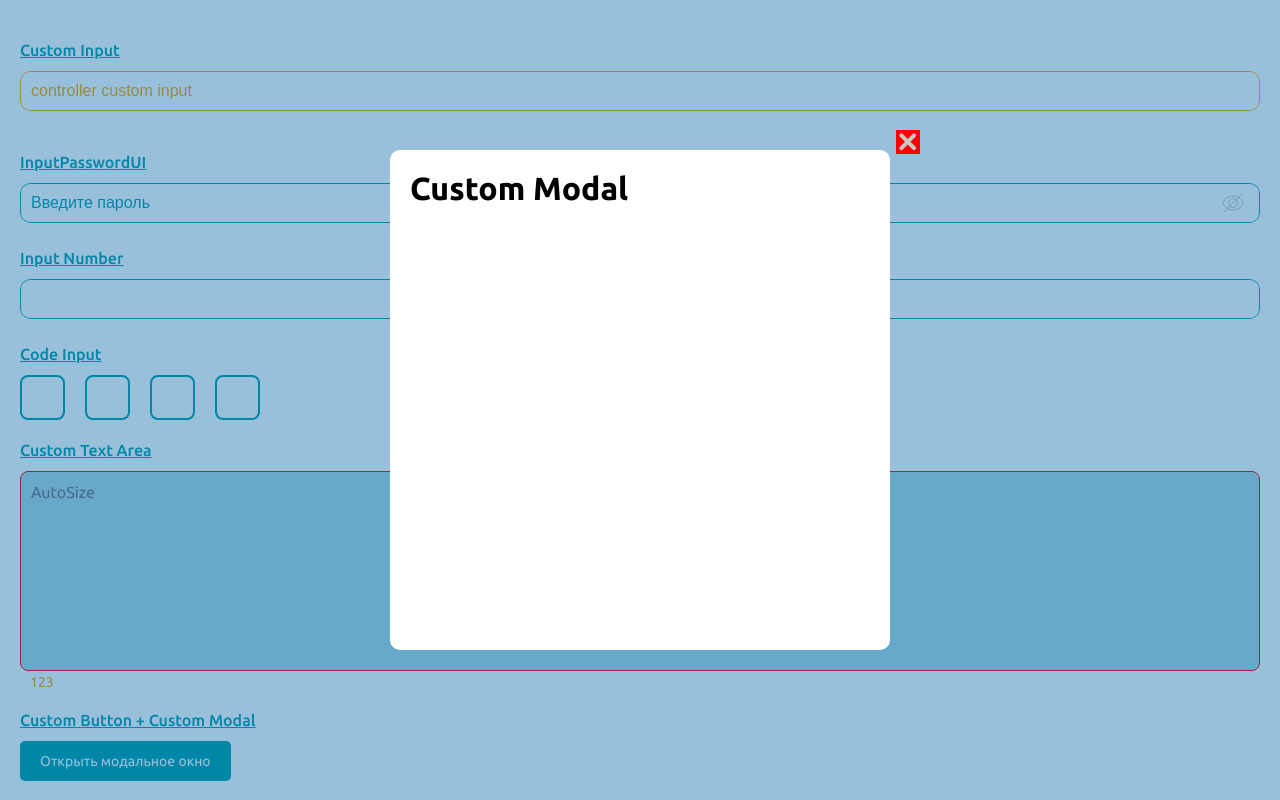
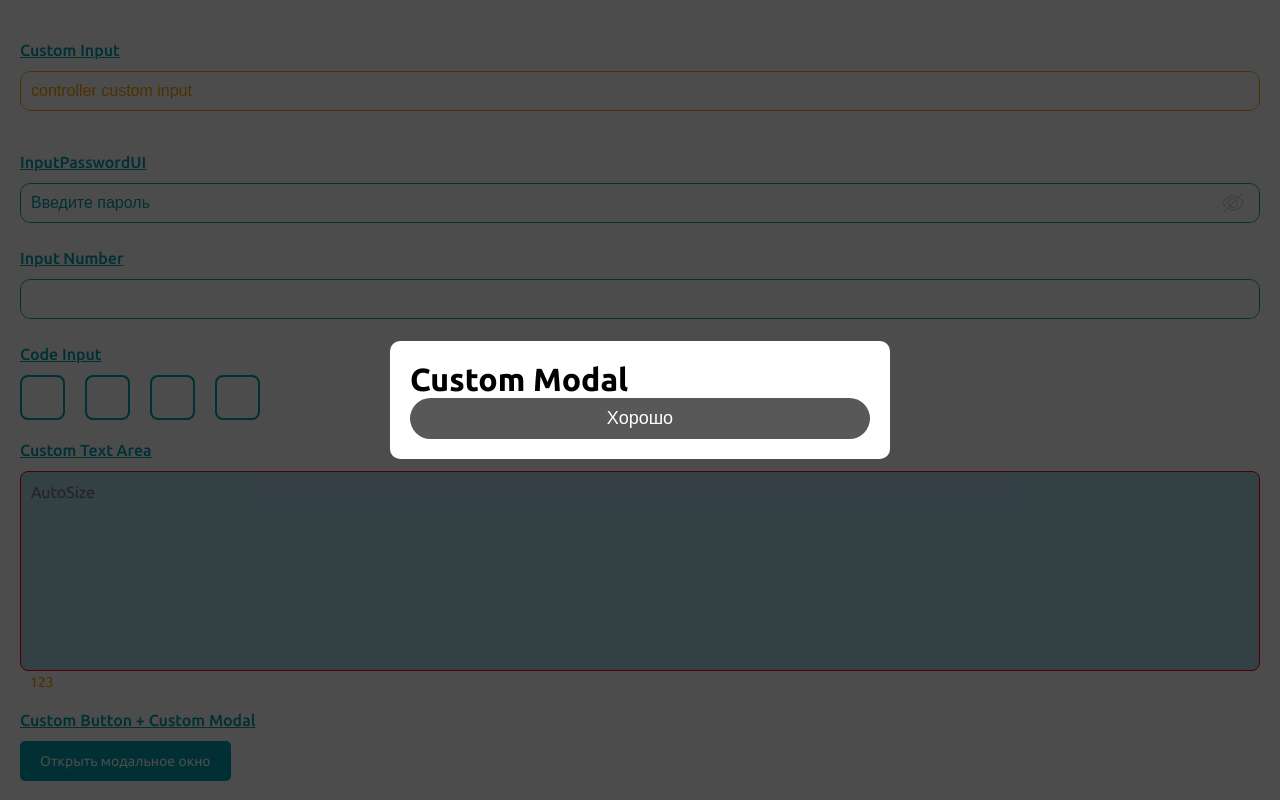
Before and after one commit to INDEX-GG/UI-Library, a React (Create React App) app: page / in a window 1280 px wide. Both pictures are taken after a click on the button "Открыть модальное окно". Shown: the top 800 px of the page. Built offline with nearby package versions, Linux system fonts and the light colour scheme.

Commit message:
update: modal-logic; delete:readme

```diff
--- a/src/UI/ModalUI/ModalContent/ModalContent.tsx
+++ b/src/UI/ModalUI/ModalContent/ModalContent.tsx
@@ -2,29 +2,31 @@ import React from "react";
 import CloseIcon from "UI/ModalUI/assets/icon/CloseIcon";
 import { ModalContentProps, ModalStyleObj } from "UI/ModalUI/types";
 import ModalHeader from "UI/ModalUI/ModalHeader/ModalHeader";
+import { useModalContent } from "UI/ModalUI/ModalContent/useModalContent";
 
-const ModalContent = ({
-  type,
-  children,
-  handleClose,
-  isVisibleClose,
-  styleComponents,
-}: ModalContentProps) => {
+const ModalContent = (props: ModalContentProps) => {
+  //? props
+  const { type, children, handleClose, isAnimationEffect, styleComponents } =
+    props;
+  //? style
   const {
     ContainerSC = DefaultContainerSC,
     WrapperSC = DefaultWrapperSC,
+    BackdoorSC = DefaultBackdoorSC,
     InnerWrapperSC = DefaultInnerWrapperSC,
-    BackdoorSC = DefaultBackdoorSC,
+    HeaderFullscreenModalSC = DefaultHeaderFullscreenModalSC,
+    ChildrenContainerSC = DefaultChildrenContainerSC,
     CloseButtonSC = DefaultCloseButtonSC,
-    HeaderFullscreenModalSC = DefaultHeaderFullscreenModalSC,
+    CloseButtonNameSC = DefaultCloseButtonNameSC,
   } = styleComponents;
 
-  const isMountedCloseButton = isVisibleClose && type !== "fullscreen";
-  const isVisibleHeader = type === "fullscreen";
+  //? main-logic
+  const { isVisibleHeader, isMountedButtonIcon, isMountedButtonName } =
+    useModalContent(props);
 
   return (
     <ContainerSC>
-      <WrapperSC type={type}>
+      <WrapperSC type={type} isAnimationEffect={isAnimationEffect}>
         {isVisibleHeader && (
           <ModalHeader
             handleClose={handleClose}
@@ -32,12 +34,15 @@ const ModalContent = ({
           />
         )}
         <InnerWrapperSC>
-          {isMountedCloseButton && (
+          {isMountedButtonIcon && (
             <CloseButtonSC type="button" onClick={handleClose}>
               <CloseIcon />
             </CloseButtonSC>
           )}
-          {children}
+          <ChildrenContainerSC>{children}</ChildrenContainerSC>
+          {isMountedButtonName && (
+            <CloseButtonNameSC onClick={handleClose}>Хорошо</CloseButtonNameSC>
+          )}
         </InnerWrapperSC>
       </WrapperSC>
       <BackdoorSC onClick={handleClose} />
@@ -46,12 +51,14 @@ const ModalContent = ({
 };
 
 const {
-  CloseButtonSC: DefaultCloseButtonSC,
   ContainerSC: DefaultContainerSC,
   WrapperSC: DefaultWrapperSC,
+  BackdoorSC: DefaultBackdoorSC,
   InnerWrapperSC: DefaultInnerWrapperSC,
-  BackdoorSC: DefaultBackdoorSC,
   HeaderFullscreenModalSC: DefaultHeaderFullscreenModalSC,
+  CloseButtonSC: DefaultCloseButtonSC,
+  CloseButtonNameSC: DefaultCloseButtonNameSC,
+  ChildrenContainerSC: DefaultChildrenContainerSC,
 } = ModalStyleObj;
 
 export default React.memo(ModalContent);
--- /dev/null
+++ b/src/UI/ModalUI/ModalContent/useModalContent.ts
@@ -0,0 +1,21 @@
+import { ModalContentProps } from "UI/ModalUI/types";
+
+export const useModalContent = (props: ModalContentProps) => {
+  const { type, typeCloseButton } = props;
+
+  const isVisibleHeader = type === "fullscreen";
+
+  const isMountedButton = !!typeCloseButton && type !== "fullscreen";
+
+  const isMountedButtonIcon =
+    isMountedButton && typeCloseButton === "buttonIcon";
+
+  const isMountedButtonName =
+    isMountedButton && typeCloseButton === "buttonName";
+
+  return {
+    isVisibleHeader,
+    isMountedButtonIcon,
+    isMountedButtonName,
+  };
+};
--- a/src/UI/ModalUI/ModalUI.tsx
+++ b/src/UI/ModalUI/ModalUI.tsx
@@ -1,9 +1,10 @@
 import React from "react";
 import {
-  DefaultModalIsVisibleClose,
+  DefaultModalIsAnimationEffect,
   DefaultModalPortalObj,
   DefaultModalStyleComponents,
   DefaultModalType,
+  DefaultModalTypeCloseButton,
   IModalProps,
 } from "UI/ModalUI/types";
 import { useModalUI } from "UI/ModalUI/useModalUI";
@@ -16,15 +17,17 @@ export const ModalUI = ({
   children,
   type = DefaultModalType,
   portalObj = DefaultModalPortalObj,
-  isVisibleClose = DefaultModalIsVisibleClose,
+  typeCloseButton = DefaultModalTypeCloseButton,
+  isAnimationEffect = DefaultModalIsAnimationEffect,
   styleComponents = DefaultModalStyleComponents,
 }: IModalProps) => {
   const { isPortal, portalName, modalContentProps } = useModalUI({
+    type,
     isOpen,
-    type,
     children,
     portalObj,
-    isVisibleClose,
+    typeCloseButton,
+    isAnimationEffect,
     handleClose,
     styleComponents,
   } as Required<IModalProps>);
--- a/src/UI/ModalUI/style.ts
+++ b/src/UI/ModalUI/style.ts
@@ -1,16 +1,27 @@
-import styled, { css } from "styled-components";
+import styled, { css, keyframes } from "styled-components";
 import { IModalProps } from "UI/ModalUI/types";
+
+const visibleAnimation = keyframes`
+  from {
+    margin-top: 50px;
+    opacity: 0;
+  }
+  to {
+    margin-top: 0;
+    opacity: 1;
+  }
+`;
 
 const PopupCSS = css`
   border-radius: 10px;
+  margin: 30px;
   width: 300px;
-  height: 300px;
 `;
 
 const ModalCSS = css`
   border-radius: 10px;
-  min-width: 500px;
-  min-height: 500px;
+  margin: 30px;
+  width: 500px;
 `;
 
 const FullscreenCSS = css`
@@ -29,10 +40,15 @@ const ContainerSC = styled("div")`
   align-items: center;
 `;
 
-const WrapperSC = styled("div")<Pick<IModalProps, "type">>`
+const WrapperSC = styled("div")<
+  Pick<IModalProps, "type" | "isAnimationEffect">
+>`
+  background-color: #ffffff;
   position: relative;
   z-index: 2;
-  background-color: #ffffff;
+  animation: ${({ isAnimationEffect, type }) =>
+      isAnimationEffect && type !== "fullscreen" ? visibleAnimation : "none"}
+    0.3s linear;
   ${({ type }) =>
     type === "popup"
       ? PopupCSS
@@ -43,10 +59,6 @@ const WrapperSC = styled("div")<Pick<IModalProps, "type">>`
       : null}
 `;
 
-const InnerWrapperSC = styled("div")`
-  padding: 20px;
-`;
-
 const BackdoorSC = styled("div")`
   width: 100%;
   height: 100%;
@@ -55,6 +67,22 @@ const BackdoorSC = styled("div")`
   top: 0;
   background-color: rgba(0, 0, 0, 0.5);
   z-index: 1;
+`;
+
+const InnerWrapperSC = styled("div")`
+  padding: 20px;
+  height: 120%;
+  display: flex;
+  flex-direction: column;
+`;
+
+const HeaderFullscreenModalSC = styled("div")`
+  background-color: #00a0ab;
+  padding: 20px;
+`;
+
+const ChildrenContainerSC = styled("div")`
+  flex-grow: 1;
 `;
 
 const CloseButtonSC = styled("button")`
@@ -70,9 +98,20 @@ const CloseButtonSC = styled("button")`
   z-index: 2;
 `;
 
-const HeaderFullscreenModalSC = styled("div")`
-  background-color: #00a0ab;
-  padding: 20px;
+const CloseButtonNameSC = styled("button")`
+  // button
+  width: 100%;
+  padding: 10px 0;
+  border: 0;
+  border-radius: 40px;
+  background-color: #585858;
+  cursor: pointer;
+  // button-text
+  color: #ffffff;
+  font-size: 18px;
+  font-weight: 500;
+  line-height: 21px;
+  text-align: center;
 `;
 
 export const useModalUIStyles = () => ({
@@ -80,6 +119,8 @@ export const useModalUIStyles = () => ({
   WrapperSC,
   BackdoorSC,
   InnerWrapperSC,
+  HeaderFullscreenModalSC,
+  ChildrenContainerSC,
   CloseButtonSC,
-  HeaderFullscreenModalSC,
+  CloseButtonNameSC,
 });
--- a/src/UI/ModalUI/types.ts
+++ b/src/UI/ModalUI/types.ts
@@ -5,9 +5,10 @@ export const ModalStyleObj = useModalUIStyles();
 
 type PortalName = "#root";
 
-type type = "modal" | "popup" | "fullscreen";
+type type = "modal" | "popup" | "fullscreen" | "drawer";
+type ModalIsAnimationEffect = boolean;
 type ModalPortalObj = { isPortal: boolean; name?: PortalName };
-type ModalIsVisibleClose = boolean;
+type ModalTypeCloseButton = "buttonName" | "buttonIcon" | "";
 type ModalStyleComponents = Partial<typeof ModalStyleObj>;
 
 export interface IModalProps {
@@ -15,8 +16,9 @@ export interface IModalProps {
   isOpen: boolean;
   handleClose: () => void;
   type?: type;
+  isAnimationEffect?: ModalIsAnimationEffect;
   portalObj?: ModalPortalObj;
-  isVisibleClose?: ModalIsVisibleClose;
+  typeCloseButton?: ModalTypeCloseButton;
   styleComponents?: ModalStyleComponents;
 }
 
@@ -24,10 +26,11 @@ export type ModalContentProps = Required<
   Omit<IModalProps, "portalObj" | "isOpen">
 >;
 
+export const DefaultModalType: type = "modal";
+export const DefaultModalIsAnimationEffect: ModalIsAnimationEffect = true;
 export const DefaultModalPortalObj: ModalPortalObj = {
   isPortal: true,
   name: "#root",
 };
-export const DefaultModalIsVisibleClose: ModalIsVisibleClose = true;
-export const DefaultModalType: type = "modal";
+export const DefaultModalTypeCloseButton: ModalTypeCloseButton = "buttonName";
 export const DefaultModalStyleComponents: ModalStyleComponents = ModalStyleObj;
--- a/src/UI/ModalUI/useModalUI.ts
+++ b/src/UI/ModalUI/useModalUI.ts
@@ -1,14 +1,9 @@
 import { IModalProps, ModalContentProps } from "UI/ModalUI/types";
 import { useEffect } from "react";
 
-export const useModalUI = ({
-  type,
-  isOpen,
-  portalObj,
-  handleClose,
-  isVisibleClose,
-  styleComponents,
-}: Required<IModalProps>) => {
+export const useModalUI = (props: Required<IModalProps>) => {
+  const { isOpen, portalObj, handleClose } = props;
+
   const { isPortal, name: portalName } = portalObj;
 
   //? close keydown
@@ -31,12 +26,7 @@ export const useModalUI = ({
     };
   }, [isOpen]);
 
-  const modalContentProps: Omit<ModalContentProps, "children"> = {
-    type,
-    handleClose,
-    isVisibleClose,
-    styleComponents,
-  };
+  const modalContentProps: Omit<ModalContentProps, "children"> = props;
 
   return { isPortal, portalName, modalContentProps };
 };
--- a/src/components/UIElement/UIElement.tsx
+++ b/src/components/UIElement/UIElement.tsx
@@ -99,6 +99,9 @@ const UIElement = () => {
       </ButtonUI>
       <ModalUI
         isOpen={isOpen}
+        isAnimationEffect={true}
+        type="modal"
+        typeCloseButton="buttonName"
         handleClose={() => setIsOpen(false)}
         styleComponents={{
           BackdoorSC: CustomBackdoorSC,
@@ -284,7 +287,7 @@ const CustomButtonSC = styled(ButtonSC)`
 
 const { BackdoorSC, CloseButtonSC } = ModalStyleObj;
 const CustomBackdoorSC = styled(BackdoorSC)`
-  background-color: rgba(0, 99, 164, 0.4);
+  background-color: rgb(0, 0, 0, 0.7);
 `;
 const CustomCloseButtonSC = styled(CloseButtonSC)`
   background-color: red;
```
Also changed, not shown: src/UI/ModalUI/README.md (deleted), 1 other file (tests, documents, lock files or other folders).
